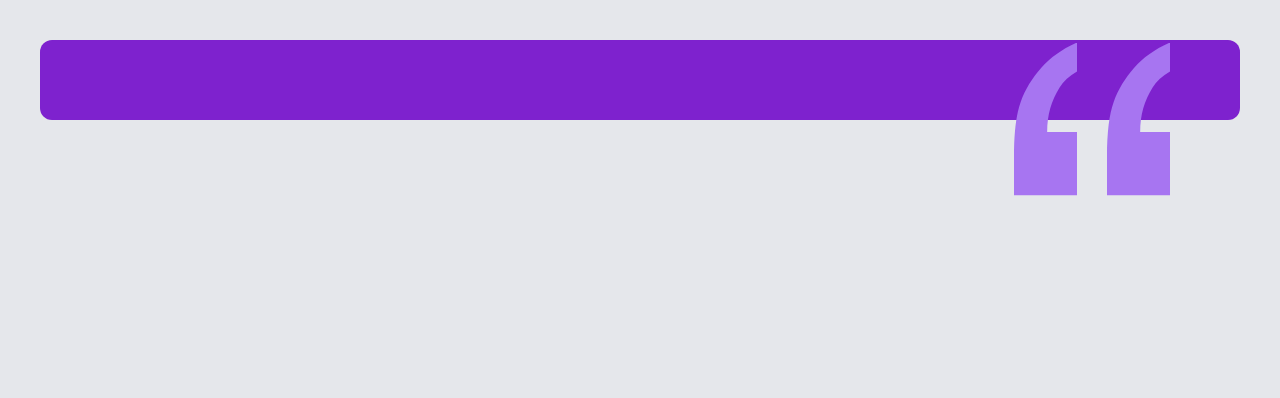
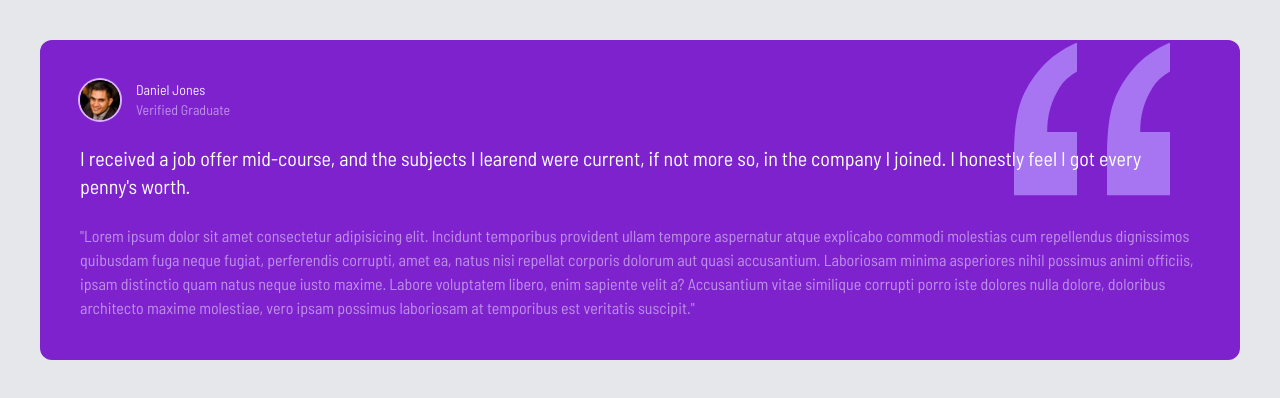
Before and after one commit to thomasmartinez114/tailwind-sandbox, a website: page 04-website-projects/03-testimonial-grid/index.html in a window 1280 px wide. Drawn offline with Linux system fonts and the light colour scheme.

Commit message:
first box completed

```diff
--- a/04-website-projects/03-testimonial-grid/index.html
+++ b/04-website-projects/03-testimonial-grid/index.html
@@ -25,6 +25,39 @@
             alt=""
             class="absolute top-3 right-10 scale-125 md:top-7 md:right-24 md:scale-150"
           />
+          <!-- Box Header -->
+          <div class="flex z-10 space-x-4">
+            <img
+              src="images/image-daniel.jpg"
+              alt=""
+              class="w-10 h-10 rounded-full ring-2 ring-purple-300"
+            />
+            <div class="text-sm">
+              <h4 class="opacity-90">Daniel Jones</h4>
+              <p class="opacity-50">Verified Graduate</p>
+            </div>
+          </div>
+
+          <!-- Large Text -->
+          <p class="relative z-10 mt-6 text-xl">
+            I received a job offer mid-course, and the subjects I learend were
+            current, if not more so, in the company I joined. I honestly feel I
+            got every penny's worth.
+          </p>
+
+          <!-- Small Text -->
+          <p class="mt-6 opacity-50">
+            "Lorem ipsum dolor sit amet consectetur adipisicing elit. Incidunt
+            temporibus provident ullam tempore aspernatur atque explicabo
+            commodi molestias cum repellendus dignissimos quibusdam fuga neque
+            fugiat, perferendis corrupti, amet ea, natus nisi repellat corporis
+            dolorum aut quasi accusantium. Laboriosam minima asperiores nihil
+            possimus animi officiis, ipsam distinctio quam natus neque iusto
+            maxime. Labore voluptatem libero, enim sapiente velit a? Accusantium
+            vitae similique corrupti porro iste dolores nulla dolore, doloribus
+            architecto maxime molestiae, vero ipsam possimus laboriosam at
+            temporibus est veritatis suscipit."
+          </p>
         </div>
       </div>
     </div>
```
Also changed, not shown: 04-website-projects/03-testimonial-grid/css/style.css.
